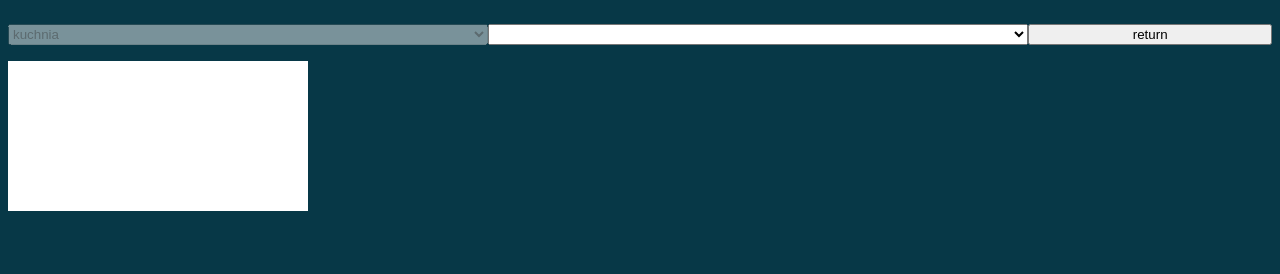
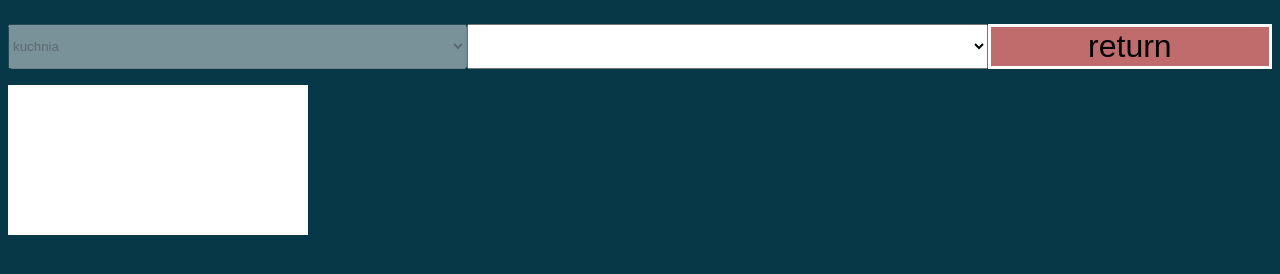
Before and after one commit to CzarekM2012/PAP_project-website, a plain HTML site: page diagram.html in a window 1280 px wide. Drawn offline with Linux system fonts and the light colour scheme.

Commit message:
Made the return button look nicer

```diff
--- a/diagram.css
+++ b/diagram.css
@@ -3,6 +3,7 @@ body
     background-color: #073847;
     size: 100vh;
 }
+
 
 #layout
 {
@@ -41,3 +42,10 @@ body
     grid-row: 2/11;
     grid-column: 1/6;
 }
+
+
+#layout #returnButton{
+    font: 2em fantasy;
+    background: rgb(192, 108, 108);
+    border: 0.1em solid white;
+}
```
